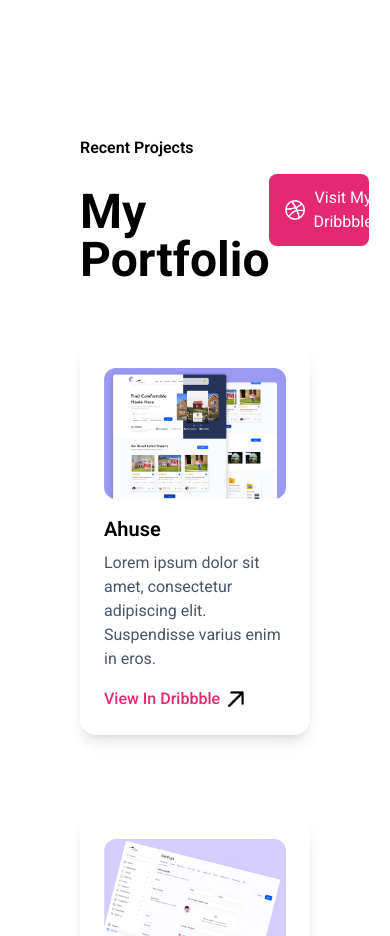
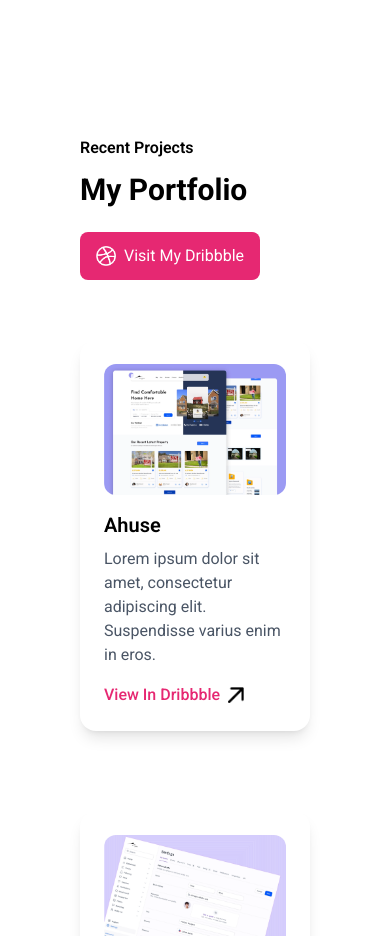
Before and after one commit to Shahariya-17/bdCalling-portfolio-project, a plain HTML site: page index.html in a window 390 px wide. Shown: the part 3980-4916 px from the top of the page. Drawn offline with nearby package versions, Linux system fonts and the light colour scheme.

Commit message:
added responsive layout

```diff
--- a/index.html
+++ b/index.html
@@ -170,14 +170,13 @@
 
       <!-- Projects section -->
       <section class="mt-20 p-20">
-        <div class="flex justify-between items-center mb-15">
-          <!-- Left text -->
+        <div
+          class="flex flex-col md:flex-row justify-between items-start md:items-center mb-15 gap-6 md:gap-0"
+        >
           <div>
-            <h5 class="font-semibold mb-7">Recent Projects</h5>
-            <h2 class="text-5xl font-bold">My Portfolio</h2>
+            <h5 class="font-semibold mb-3 md:mb-7">Recent Projects</h5>
+            <h2 class="text-3xl md:text-5xl font-bold">My Portfolio</h2>
           </div>
-
-          <!-- Button with icon -->
           <div>
             <button
               class="flex items-center gap-2 bg-[#E62872] text-white px-4 py-3 rounded-lg hover:bg-[#c81d5d] transition"
```
